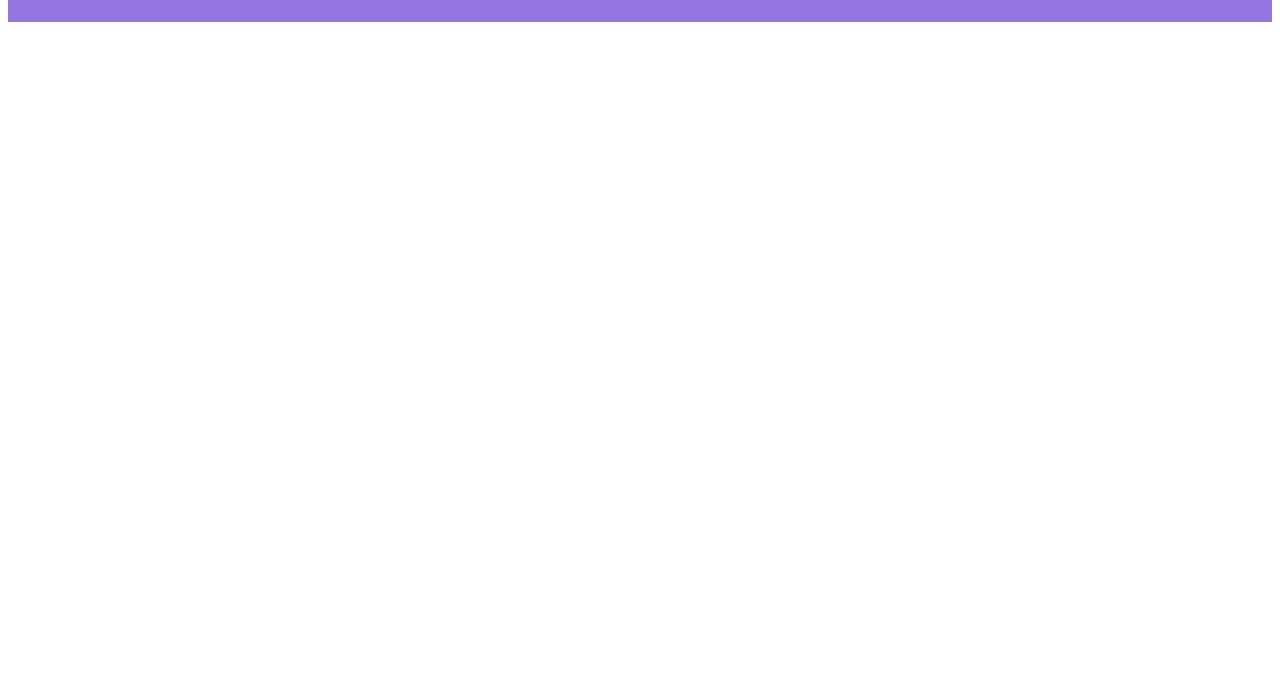
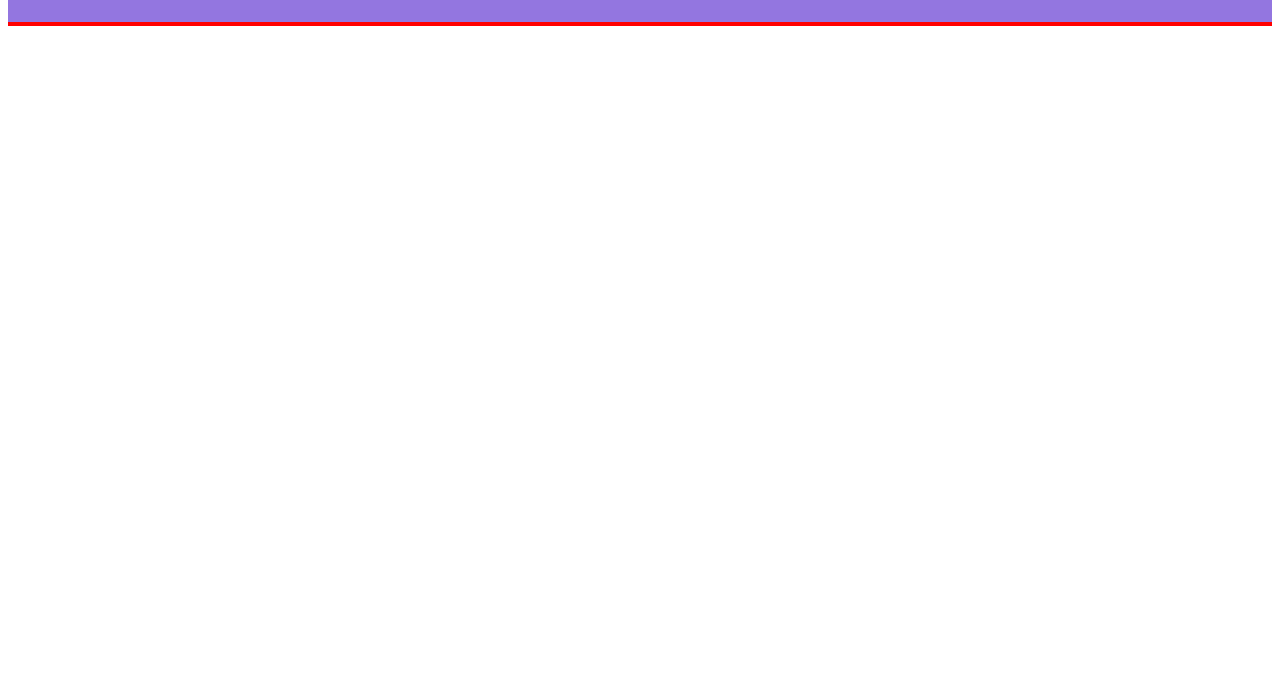
Before and after one commit to rirubelhossain/basic-ecom, a plain HTML site: page index.html in a window 1280 px wide. Shown: the part 113-800 px from the top of the page. Drawn offline with nearby package versions, Linux system fonts and the light colour scheme.

Commit message:
grid start

```diff
--- a/css/media.css
+++ b/css/media.css
@@ -1,4 +1,4 @@
-@media screen and (max-width:765px) {
+@media screen and (max-width:576px) {
     .nav-container{
        flex-direction: column;
 
--- a/css/style.css
+++ b/css/style.css
@@ -58,3 +58,10 @@ nav{
     color: black;
     text-align: center;
 }
+
+
+/* grid container */
+.grid-container{
+    display: grid;
+    border: 2px solid red;
+}
--- a/index.html
+++ b/index.html
@@ -25,5 +25,11 @@
 
         </nav>
     </header>
+    <main>
+        <!-- Grid container -->
+        <section class="grid-container">
+
+        </section>
+    </main>
 </body>
 </html>
```
